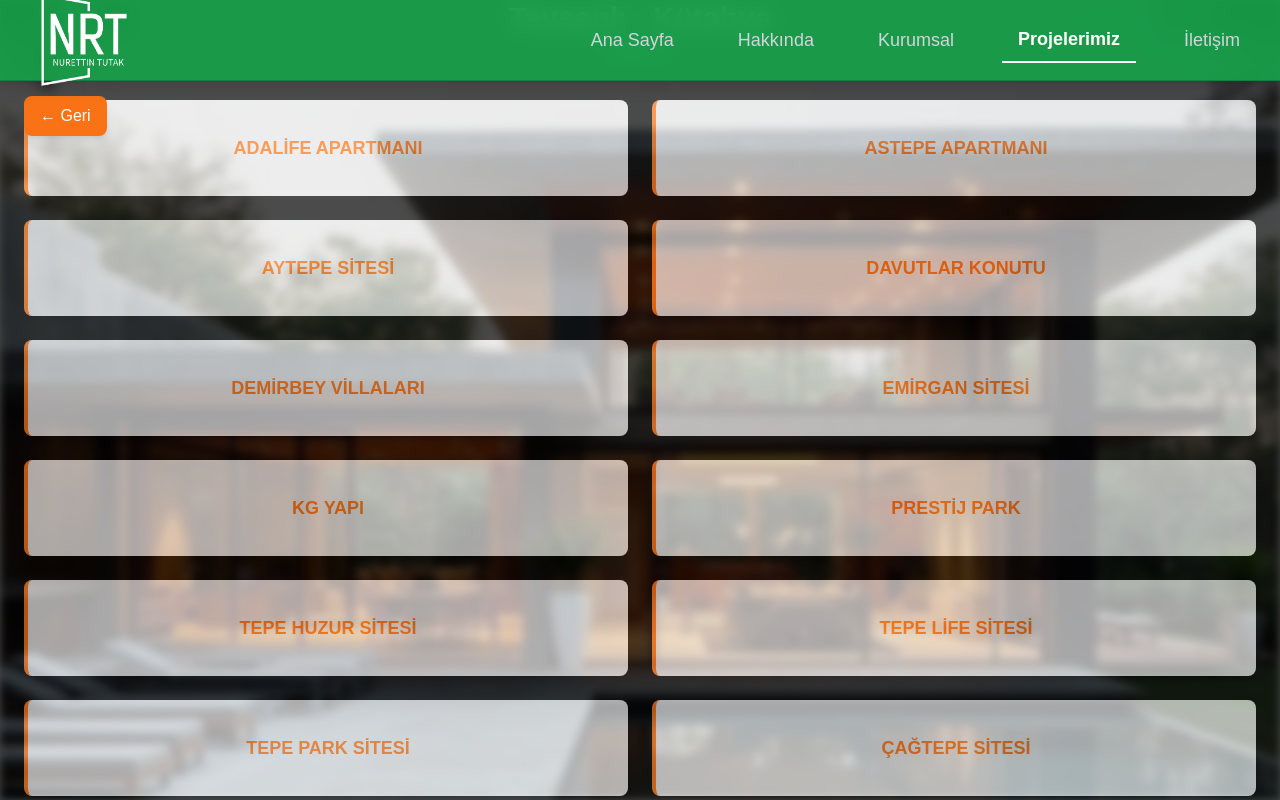
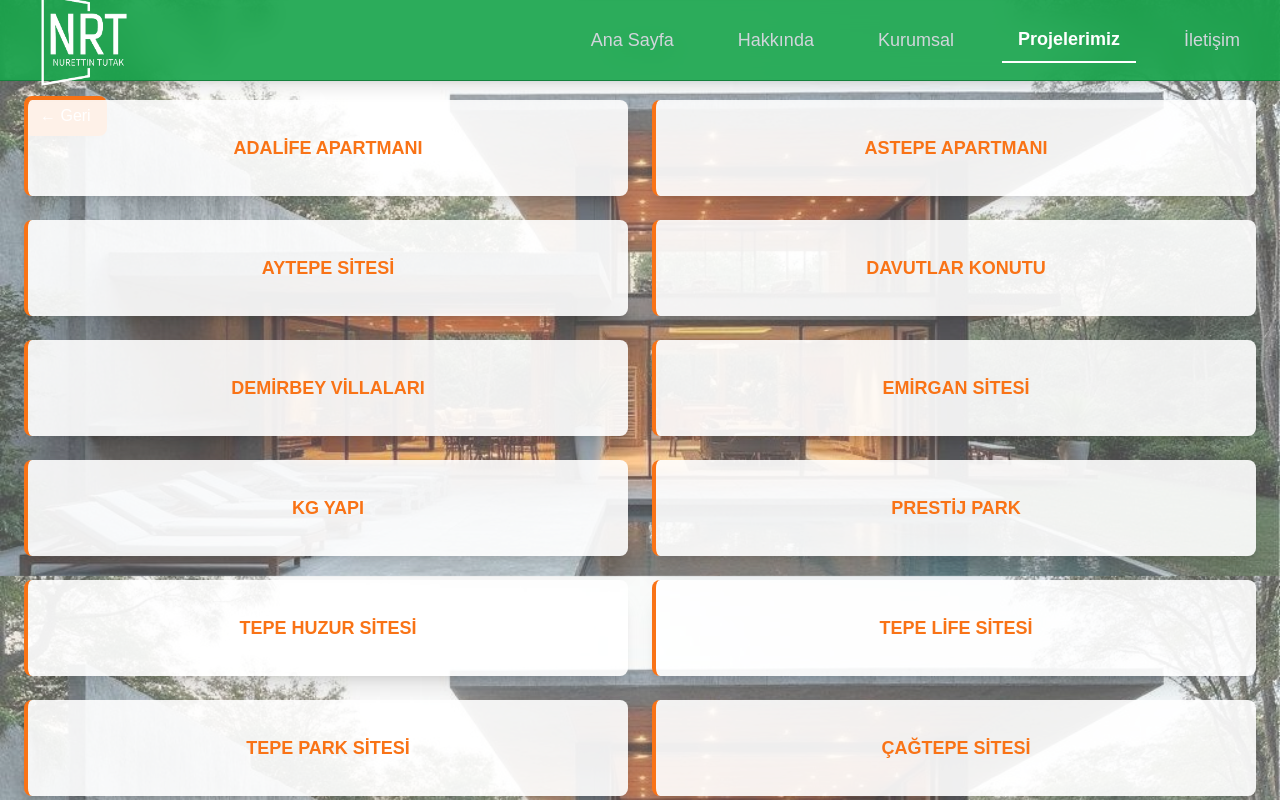
Before and after one commit to ardaaskinn01/nurettin-tutak, a Next.js app: page /projelerimiz/tavsanli in a window 1280 px wide. Shown: the top 800 px of the page. Built offline with nearby package versions, Linux system fonts and the light colour scheme.

Commit message:
last updates

```diff
--- a/src/app/projelerimiz/tavsanli/page.js
+++ b/src/app/projelerimiz/tavsanli/page.js
@@ -13,7 +13,7 @@ export default function Tavsanli() {
     { title: "Davutlar Konutu", link: "/projelerimiz/tavsanli/davutlar" },
     { title: "Demİrbey Vİllaları", link: "/projelerimiz/tavsanli/demirbey" },
     { title: "Emİrgan Sİtesİ", link: "/projelerimiz/tavsanli/emirgan" },
-    { title: "KG Yapı", link: "/projelerimiz/tavsanli/kgyapi" },
+    { title: "KG Yapı", link: "/projelerimiz/tavsanli/kgyapı" },
     { title: "Prestİj Park", link: "/projelerimiz/tavsanli/prestij" },
     { title: "Tepe Huzur Sİtesİ", link: "/projelerimiz/tavsanli/tepehuzur" },
     { title: "Tepe Lİfe Sİtesİ", link: "/projelerimiz/tavsanli/tepelife" },
@@ -42,16 +42,12 @@ export default function Tavsanli() {
         </button>
       </div>
 
-      <Image
-        src="/bg.jpg"
-        alt="background"
-        fill
-        className="object-cover blur-[4px]"
-        priority
+      {/* Arkaplan */}
+      <div
+        className="absolute inset-0 bg-[url('/bg.jpg')] bg-repeat bg-[size:contain] opacity-70"
       />
 
-      <div className="absolute inset-0 bg-black opacity-70">
-        <div className="max-w-7xl mx-auto px-6">
+      <div className="relative z-10 max-w-7xl mx-auto px-6">
         <div className="text-center mb-12">
           <h2 className="text-3xl font-semibold text-white">Tavşanlı - Kütahya</h2>
           <div className="mt-3 h-1 w-16 bg-gradient-to-r from-green-400 to-green-600 mx-auto"></div>
@@ -75,6 +71,5 @@ export default function Tavsanli() {
         </div>
       </div>
     </div>
-    </div>
   );
 }
```
Lines whose indentation alone changed are shown as unchanged.
